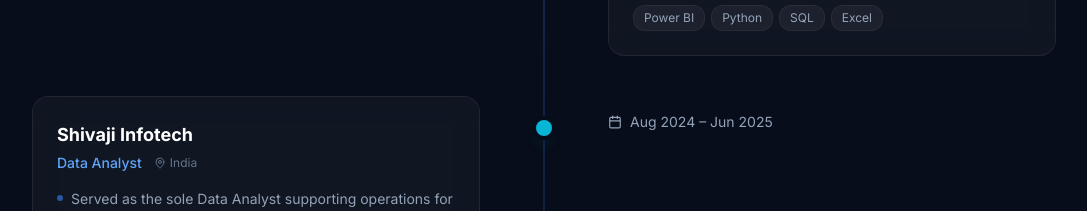
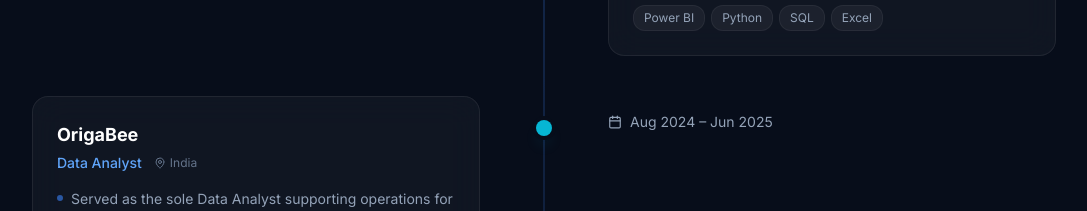
Before and after one commit to legitanna/Prashant-Portfolio, a Next.js app: page / in a window 1280 px wide. Shown: the part 3900-4111 px from the top of the page, without its empty margins (96-1183 px from the left). Built offline with nearby package versions, Linux system fonts and the light colour scheme.

Commit message:
Replace Shivaji Infotech to origaBee

```diff
--- a/components/Experience.tsx
+++ b/components/Experience.tsx
@@ -21,7 +21,7 @@ const experiences = [
     tech: ['Power BI', 'Python', 'SQL', 'Excel'],
   },
   {
-    company: 'Shivaji Infotech',
+    company: 'OrigaBee',
     role: 'Data Analyst',
     period: 'Aug 2024 – Jun 2025',
     location: 'India',
```
